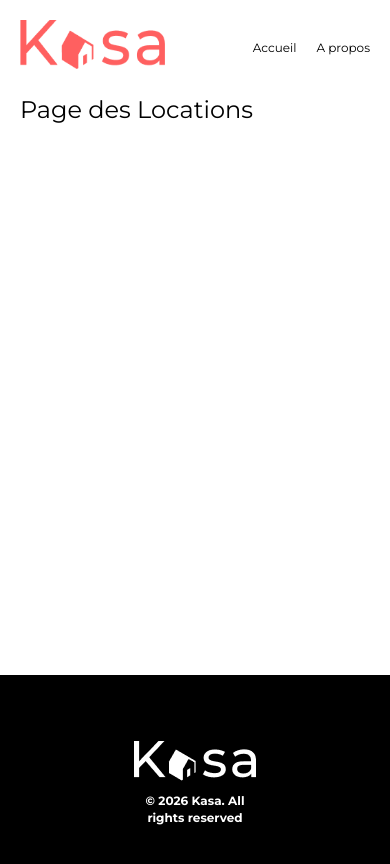
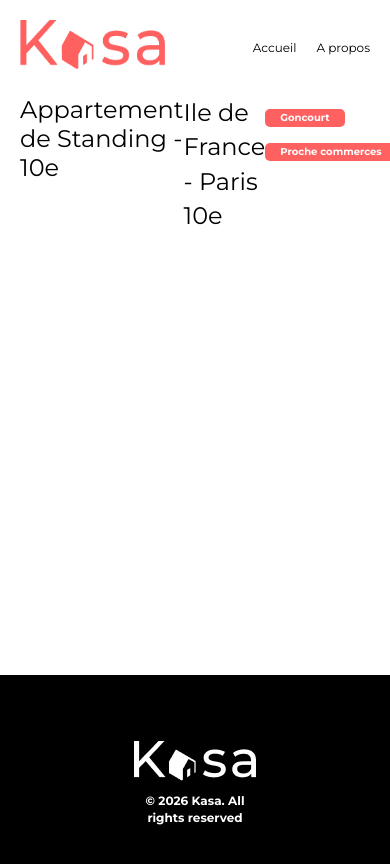
Before and after one commit to MihaiElectron/Kasa, a React (Vite) app: page /housing/0979876d in a window 390 px wide. Shown: the top 864 px of the page. Built offline with nearby package versions, Linux system fonts and the light colour scheme.

Commit message:
feat(tag): création du composant Tag et navigation depuis les cards vers Housing

```diff
--- a/src/components/Card/Card.jsx
+++ b/src/components/Card/Card.jsx
@@ -1,16 +1,16 @@
-
+import { Link } from 'react-router-dom';
 
 function Card({ id, title, cover }) {
   return (
-    <article className="card">
+    <Link to={`/housing/${id}`} className="card">
       <img
         src={cover}
         alt={title}
         className="card__image"
       />
       <h2 className="card__title">{title}</h2>
-    </article>
-  )
+    </Link>
+  );
 }
 
-export default Card
+export default Card;
--- /dev/null
+++ b/src/components/Tag/Tag.jsx
@@ -0,0 +1,9 @@
+function Tag({ label }) {
+  return (
+    <span className="tag">
+      {label}
+    </span>
+  )
+}
+
+export default Tag
--- a/src/pages/Home.jsx
+++ b/src/pages/Home.jsx
@@ -1,7 +1,6 @@
-// src/pages/Home.jsx
 import Banner from '../components/Banner/Banner'
 import homeBanner from '../assets/images/banner-home.png'
-import Card from '../components/Card/Card';
+import Card from '../components/Card/Card'
 import logements from '../data/logements.json'
 
 function Home() {
@@ -11,6 +10,7 @@ function Home() {
         image={homeBanner}
         title="Chez vous, partout et ailleurs"
       />
+
       <section className="home">
         <div className="home__cards">
           {logements.map((logement) => (
--- a/src/pages/Housing.jsx
+++ b/src/pages/Housing.jsx
@@ -1,10 +1,28 @@
-// src/pages/Housing.jsx
+import { useParams, Navigate } from 'react-router-dom'
+import logements from '../data/logements.json'
+import Tag from '../components/Tag/Tag'
+
 function Housing() {
-    return (
-      <div>
-        <h1>Page des Locations</h1>
-      </div>
-    );
+  const { id } = useParams()
+
+  const logement = logements.find(item => item.id === id)
+
+  if (!logement) {
+    return <Navigate to="/404" />
   }
 
-  export default Housing;
+  return (
+    <main className="housing">
+      <h1 className="housing__title">{logement.title}</h1>
+      <p className="housing__location">{logement.location}</p>
+
+      <div className="housing__tags">
+        {logement.tags.map((tag, index) => (
+          <Tag key={index} label={tag} />
+        ))}
+      </div>
+    </main>
+  )
+}
+
+export default Housing
--- a/src/styles/components/_card.scss
+++ b/src/styles/components/_card.scss
@@ -3,9 +3,10 @@
 .card {
   position: relative;
   height: v.$height-card-desk;
-
   border-radius: v.$border-radius-card-desk;
   overflow: hidden;
+  text-decoration: none;
+  color: inherit;
   cursor: pointer;
 
   &__image {
--- a/src/styles/components/_index.scss
+++ b/src/styles/components/_index.scss
@@ -2,4 +2,5 @@
 @use './banner';
 @use './card';
 @use './footer';
-@use './collapse'
+@use './collapse';
+@use './tag'
--- /dev/null
+++ b/src/styles/components/_tag.scss
@@ -0,0 +1,26 @@
+.tag {
+  display: inline-flex;
+  align-items: center;
+  justify-content: center;
+
+  padding: 5px 20px;
+  height: 25px;
+
+  background-color: #ff6060;
+  border-radius: 10px;
+
+  color: #ffffff;
+  font-size: 14px;
+  font-weight: 700;
+  white-space: nowrap;
+}
+
+@media (max-width: 768px) {
+  .tag {
+    height: 18px;
+    border-radius: 5px;
+    font-size: 10px;
+    font-weight: 700;
+    padding: 5px 15px;
+  }
+}
--- /dev/null
+++ b/src/styles/pages/_housing.scss
@@ -0,0 +1,16 @@
+@use '../base/variables' as v;
+
+.housing {
+  display: flex;
+  justify-content: space-between;
+
+  &__tags {
+    gap: 10px;
+  }
+
+}
+
+@media (max-width: 768px) {
+
+
+}
--- a/src/styles/pages/_index.scss
+++ b/src/styles/pages/_index.scss
@@ -1,2 +1,3 @@
 @use './home';
-@use './about'
+@use './about';
+@use './housing'
```
